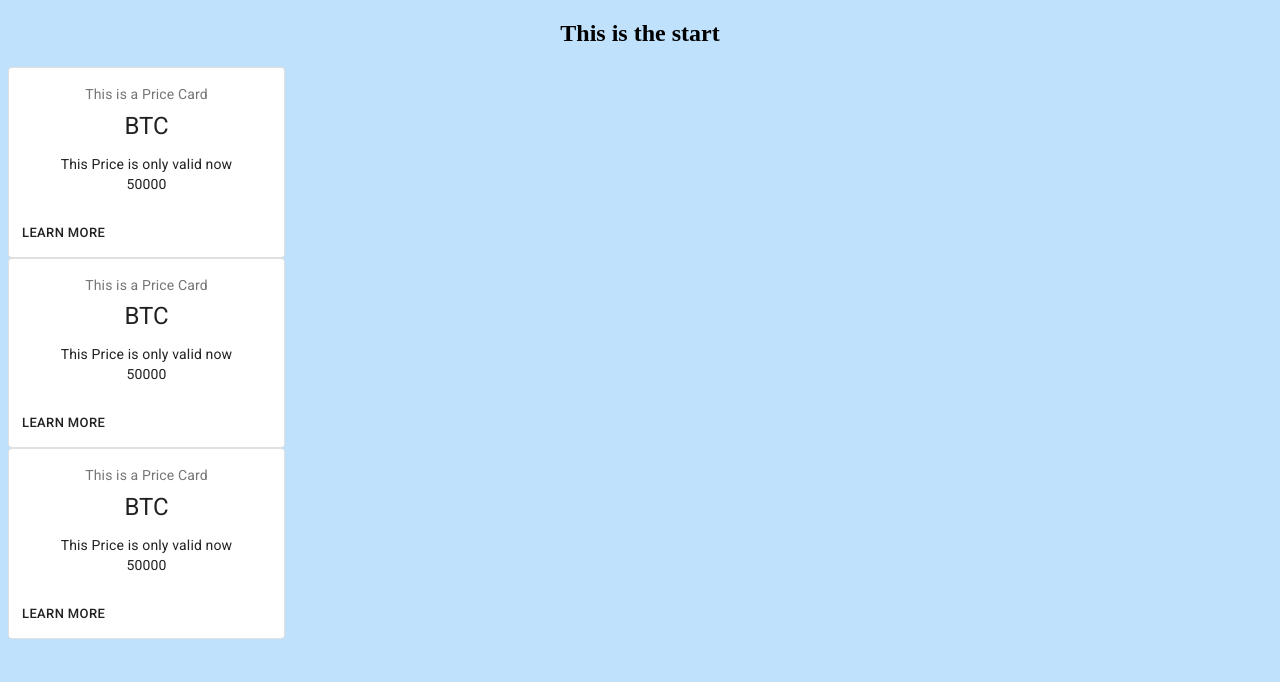
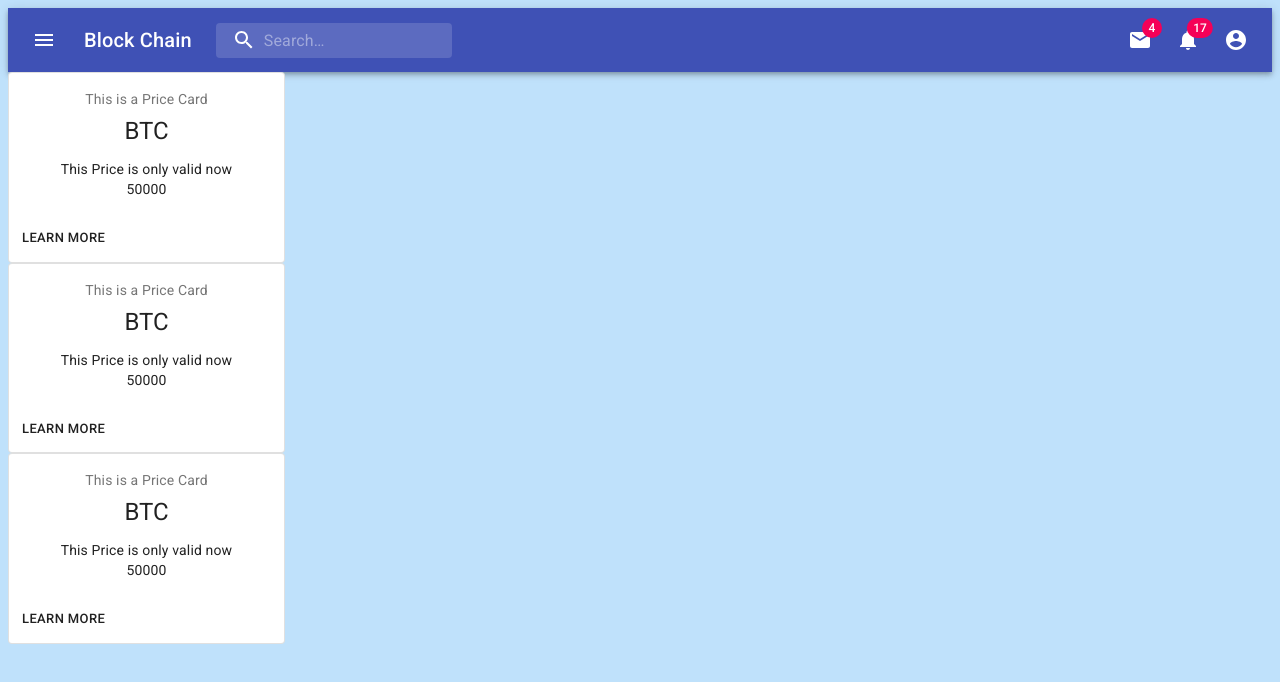
Before and after one commit to ajanes780/blockchain, a React (Create React App) app: page / in a window 1280 px wide. Shown: the top 682 px of the page. Built offline with nearby package versions, Linux system fonts and the light colour scheme; no server answers.

Commit message:
build nav bar

```diff
--- a/src/App.css
+++ b/src/App.css
@@ -1,4 +1,5 @@
 .App {
+  display: flexbox;
   text-align: center;
   justify-content: center;
 }
--- a/src/App.jsx
+++ b/src/App.jsx
@@ -2,17 +2,18 @@
 import React from "react";
 import SimpleCard from "./simpleCardBTC";
 import SimpleCardEth from "./simplecardETH";
-import SimpleCardDoge from "./simpleCardDoge";
+import SimpleCardLTC from "./simpleCardLTC";
+import PrimarySearchAppBar from "./navBar";
 // i want to render the coin prices here  maybe in a LIST first
 function App(props) {
   console.log("props", props);
 
   return (
     <div className="App">
-      <h2> This is the start </h2>
+      <PrimarySearchAppBar />
       <SimpleCard />
       <SimpleCardEth />
-      <SimpleCardDoge />
+      <SimpleCardLTC />
     </div>
   );
 }
--- a/src/index.css
+++ b/src/index.css
@@ -1,3 +1,5 @@
 body {
+  display: flex-box;
+  flex-direction: row;
   background-color: rgba(162, 211, 250, 0.678);
 }
--- /dev/null
+++ b/src/navBar.jsx
@@ -0,0 +1,232 @@
+import React from "react";
+import { fade, makeStyles } from "@material-ui/core/styles";
+import AppBar from "@material-ui/core/AppBar";
+import Toolbar from "@material-ui/core/Toolbar";
+import IconButton from "@material-ui/core/IconButton";
+import Typography from "@material-ui/core/Typography";
+import InputBase from "@material-ui/core/InputBase";
+import Badge from "@material-ui/core/Badge";
+import MenuItem from "@material-ui/core/MenuItem";
+import Menu from "@material-ui/core/Menu";
+import MenuIcon from "@material-ui/icons/Menu";
+import SearchIcon from "@material-ui/icons/Search";
+import AccountCircle from "@material-ui/icons/AccountCircle";
+import MailIcon from "@material-ui/icons/Mail";
+import NotificationsIcon from "@material-ui/icons/Notifications";
+import MoreIcon from "@material-ui/icons/MoreVert";
+
+const useStyles = makeStyles((theme) => ({
+  grow: {
+    flexGrow: 1,
+  },
+  menuButton: {
+    marginRight: theme.spacing(2),
+  },
+  title: {
+    display: "none",
+    [theme.breakpoints.up("sm")]: {
+      display: "block",
+    },
+  },
+  search: {
+    position: "relative",
+    borderRadius: theme.shape.borderRadius,
+    backgroundColor: fade(theme.palette.common.white, 0.15),
+    "&:hover": {
+      backgroundColor: fade(theme.palette.common.white, 0.25),
+    },
+    marginRight: theme.spacing(2),
+    marginLeft: 0,
+    width: "100%",
+    [theme.breakpoints.up("sm")]: {
+      marginLeft: theme.spacing(3),
+      width: "auto",
+    },
+  },
+  searchIcon: {
+    padding: theme.spacing(0, 2),
+    height: "100%",
+    position: "absolute",
+    pointerEvents: "none",
+    display: "flex",
+    alignItems: "center",
+    justifyContent: "center",
+  },
+  inputRoot: {
+    color: "inherit",
+  },
+  inputInput: {
+    padding: theme.spacing(1, 1, 1, 0),
+    // vertical padding + font size from searchIcon
+    paddingLeft: `calc(1em + ${theme.spacing(4)}px)`,
+    transition: theme.transitions.create("width"),
+    width: "100%",
+    [theme.breakpoints.up("md")]: {
+      width: "20ch",
+    },
+  },
+  sectionDesktop: {
+    display: "none",
+    [theme.breakpoints.up("md")]: {
+      display: "flex",
+    },
+  },
+  sectionMobile: {
+    display: "flex",
+    [theme.breakpoints.up("md")]: {
+      display: "none",
+    },
+  },
+}));
+
+export default function PrimarySearchAppBar() {
+  const classes = useStyles();
+  const [anchorEl, setAnchorEl] = React.useState(null);
+  const [mobileMoreAnchorEl, setMobileMoreAnchorEl] = React.useState(null);
+
+  const isMenuOpen = Boolean(anchorEl);
+  const isMobileMenuOpen = Boolean(mobileMoreAnchorEl);
+
+  const handleProfileMenuOpen = (event) => {
+    setAnchorEl(event.currentTarget);
+  };
+
+  const handleMobileMenuClose = () => {
+    setMobileMoreAnchorEl(null);
+  };
+
+  const handleMenuClose = () => {
+    setAnchorEl(null);
+    handleMobileMenuClose();
+  };
+
+  const handleMobileMenuOpen = (event) => {
+    setMobileMoreAnchorEl(event.currentTarget);
+  };
+
+  const menuId = "primary-search-account-menu";
+  const renderMenu = (
+    <Menu
+      anchorEl={anchorEl}
+      anchorOrigin={{ vertical: "top", horizontal: "right" }}
+      id={menuId}
+      keepMounted
+      transformOrigin={{ vertical: "top", horizontal: "right" }}
+      open={isMenuOpen}
+      onClose={handleMenuClose}
+    >
+      <MenuItem onClick={handleMenuClose}>Profile</MenuItem>
+      <MenuItem onClick={handleMenuClose}>My account</MenuItem>
+    </Menu>
+  );
+
+  const mobileMenuId = "primary-search-account-menu-mobile";
+  const renderMobileMenu = (
+    <Menu
+      anchorEl={mobileMoreAnchorEl}
+      anchorOrigin={{ vertical: "top", horizontal: "right" }}
+      id={mobileMenuId}
+      keepMounted
+      transformOrigin={{ vertical: "top", horizontal: "right" }}
+      open={isMobileMenuOpen}
+      onClose={handleMobileMenuClose}
+    >
+      <MenuItem>
+        <IconButton aria-label="show 4 new mails" color="inherit">
+          <Badge badgeContent={4} color="secondary">
+            <MailIcon />
+          </Badge>
+        </IconButton>
+        <p>Messages</p>
+      </MenuItem>
+      <MenuItem>
+        <IconButton aria-label="show 11 new notifications" color="inherit">
+          <Badge badgeContent={11} color="secondary">
+            <NotificationsIcon />
+          </Badge>
+        </IconButton>
+        <p>Notifications</p>
+      </MenuItem>
+      <MenuItem onClick={handleProfileMenuOpen}>
+        <IconButton
+          aria-label="account of current user"
+          aria-controls="primary-search-account-menu"
+          aria-haspopup="true"
+          color="inherit"
+        >
+          <AccountCircle />
+        </IconButton>
+        <p>Profile</p>
+      </MenuItem>
+    </Menu>
+  );
+
+  return (
+    <div className={classes.grow}>
+      <AppBar position="static">
+        <Toolbar>
+          <IconButton
+            edge="start"
+            className={classes.menuButton}
+            color="inherit"
+            aria-label="open drawer"
+          >
+            <MenuIcon />
+          </IconButton>
+          <Typography className={classes.title} variant="h6" noWrap>
+            Block Chain
+          </Typography>
+          <div className={classes.search}>
+            <div className={classes.searchIcon}>
+              <SearchIcon />
+            </div>
+            <InputBase
+              placeholder="Search…"
+              classes={{
+                root: classes.inputRoot,
+                input: classes.inputInput,
+              }}
+              inputProps={{ "aria-label": "search" }}
+            />
+          </div>
+          <div className={classes.grow} />
+          <div className={classes.sectionDesktop}>
+            <IconButton aria-label="show 4 new mails" color="inherit">
+              <Badge badgeContent={4} color="secondary">
+                <MailIcon />
+              </Badge>
+            </IconButton>
+            <IconButton aria-label="show 17 new notifications" color="inherit">
+              <Badge badgeContent={17} color="secondary">
+                <NotificationsIcon />
+              </Badge>
+            </IconButton>
+            <IconButton
+              edge="end"
+              aria-label="account of current user"
+              aria-controls={menuId}
+              aria-haspopup="true"
+              onClick={handleProfileMenuOpen}
+              color="inherit"
+            >
+              <AccountCircle />
+            </IconButton>
+          </div>
+          <div className={classes.sectionMobile}>
+            <IconButton
+              aria-label="show more"
+              aria-controls={mobileMenuId}
+              aria-haspopup="true"
+              onClick={handleMobileMenuOpen}
+              color="inherit"
+            >
+              <MoreIcon />
+            </IconButton>
+          </div>
+        </Toolbar>
+      </AppBar>
+      {renderMobileMenu}
+      {renderMenu}
+    </div>
+  );
+}
--- a/src/simpleCardDoge.jsx
+++ b/src/simpleCardLTC.jsx
@@ -25,7 +25,7 @@
   },
 });
 
-export default function SimpleCardDoge() {
+export default function SimpleCardLTC() {
   const classes = useStyles();
   const bullet = <span className={classes.bullet}>•</span>;
 
```
